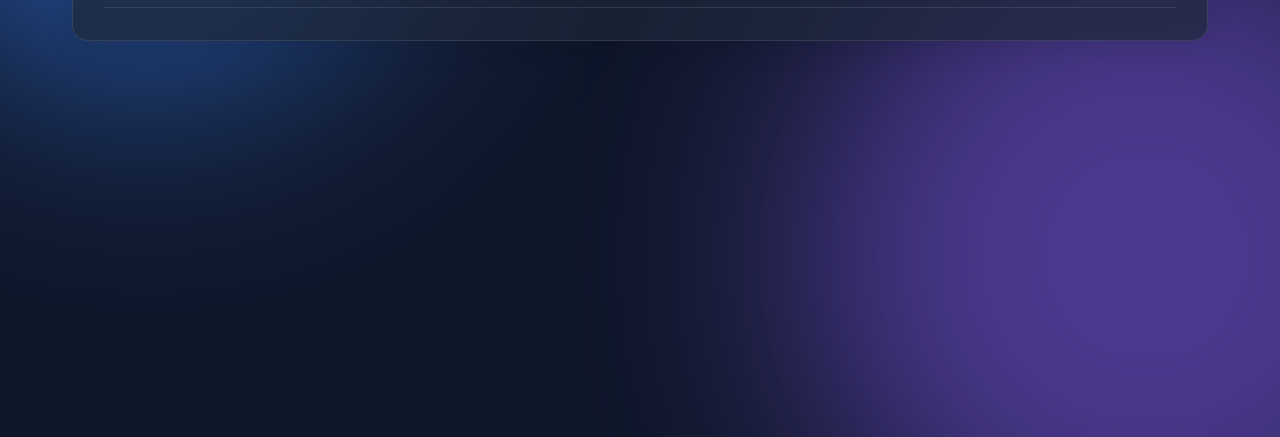
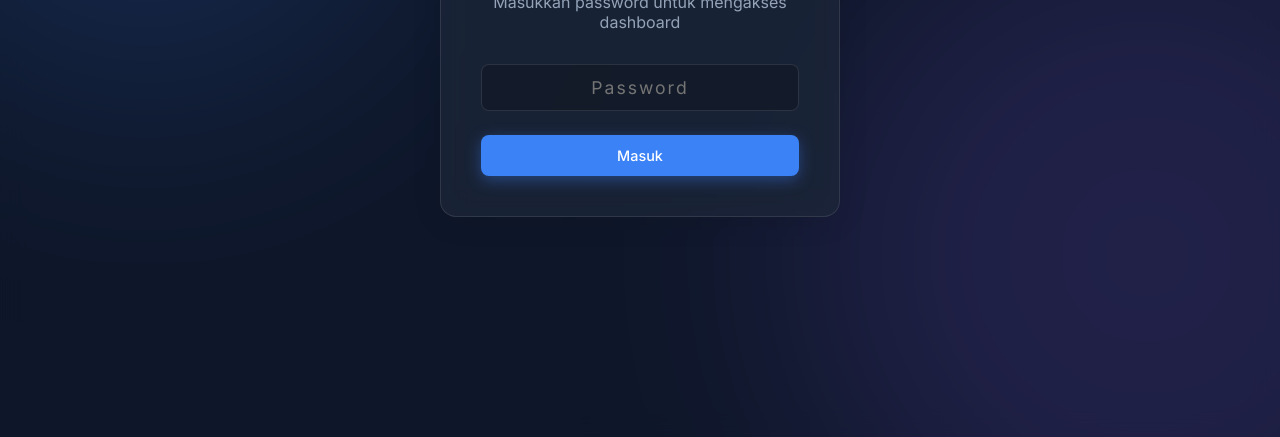
Before and after one commit to aridoniawan/RemoteABA, a website: page public/index.html in a window 1280 px wide. Shown: the part 363-800 px from the top of the page. Drawn offline with Linux system fonts and the light colour scheme; no server answers.

Commit message:
feat: Add login overlay with password

```diff
--- a/public/app.js
+++ b/public/app.js
@@ -2,12 +2,43 @@ const API_URL = 'https://script.google.com/macros/s/AKfycbwcWrMws1lhl7pQ-likOHpm
 let clients = [];
 
 // DOM Elements
+const loginOverlay = document.getElementById('loginOverlay');
+const loginForm = document.getElementById('loginForm');
+const loginError = document.getElementById('loginError');
+const mainDashboard = document.getElementById('mainDashboard');
+
 const clientList = document.getElementById('clientList');
 const searchInput = document.getElementById('searchInput');
 const modal = document.getElementById('addClientModal');
 const clientForm = document.getElementById('clientForm');
 const modalTitle = document.getElementById('modalTitle');
 const submitBtn = clientForm.querySelector('button[type="submit"]');
+
+// --- AUTHENTICATION ---
+function checkAuth() {
+    const isAuth = localStorage.getItem('rustdesk_admin_auth');
+    if (isAuth === 'true') {
+        loginOverlay.style.display = 'none';
+        mainDashboard.style.display = 'block';
+        fetchClients();
+    } else {
+        loginOverlay.style.display = 'flex';
+        mainDashboard.style.display = 'none';
+    }
+}
+
+loginForm.addEventListener('submit', (e) => {
+    e.preventDefault();
+    const pass = document.getElementById('adminPassword').value;
+    if (pass === 'locABA2026') {
+        localStorage.setItem('rustdesk_admin_auth', 'true');
+        loginError.style.display = 'none';
+        checkAuth();
+    } else {
+        loginError.style.display = 'block';
+        document.getElementById('adminPassword').value = '';
+    }
+});
 
 // Fetch and Render Clients
 async function fetchClients() {
@@ -155,4 +186,4 @@ async function deleteClient(id) {
 }
 
 // Initial Load
-fetchClients();
+checkAuth();
--- a/public/index.html
+++ b/public/index.html
@@ -14,7 +14,25 @@
         <div class="blob blob-2"></div>
     </div>
 
-    <div class="container">
+    <!-- Login Overlay -->
+    <div id="loginOverlay" class="login-overlay">
+        <div class="glass-panel login-box">
+            <div class="login-header">
+                <i class="fa-solid fa-lock" style="font-size: 2.5rem; color: var(--primary); margin-bottom: 1rem;"></i>
+                <h2>Admin Login</h2>
+                <p>Masukkan password untuk mengakses dashboard</p>
+            </div>
+            <form id="loginForm" class="login-form">
+                <div class="form-group">
+                    <input type="password" id="adminPassword" placeholder="Password" required>
+                    <div id="loginError" class="login-error" style="display: none; color: var(--danger); font-size: 0.9rem; margin-top: 0.5rem;">Password salah!</div>
+                </div>
+                <button type="submit" class="btn btn-primary" style="width: 100%; justify-content: center;">Masuk</button>
+            </form>
+        </div>
+    </div>
+
+    <div class="container" id="mainDashboard" style="display: none;">
         <header class="glass-panel">
             <div class="header-content">
                 <div class="logo">
--- a/public/style.css
+++ b/public/style.css
@@ -351,3 +351,43 @@ tr:hover td {
     gap: 1rem;
     margin-top: 2rem;
 }
+
+/* === LOGIN STYLES === */
+.login-overlay {
+    position: fixed;
+    top: 0;
+    left: 0;
+    width: 100%;
+    height: 100%;
+    background: rgba(15, 23, 42, 0.7);
+    backdrop-filter: blur(12px);
+    z-index: 1000;
+    display: flex;
+    justify-content: center;
+    align-items: center;
+}
+
+.login-box {
+    width: 100%;
+    max-width: 400px;
+    padding: 2.5rem;
+    text-align: center;
+    animation: slideUp 0.4s ease forwards;
+}
+
+@keyframes slideUp {
+    from { opacity: 0; transform: translateY(30px); }
+    to { opacity: 1; transform: translateY(0); }
+}
+
+.login-header p {
+    color: var(--text-secondary);
+    margin-top: 0.5rem;
+    margin-bottom: 2rem;
+}
+
+.login-form input {
+    text-align: center;
+    font-size: 1.1rem;
+    letter-spacing: 2px;
+}
```
